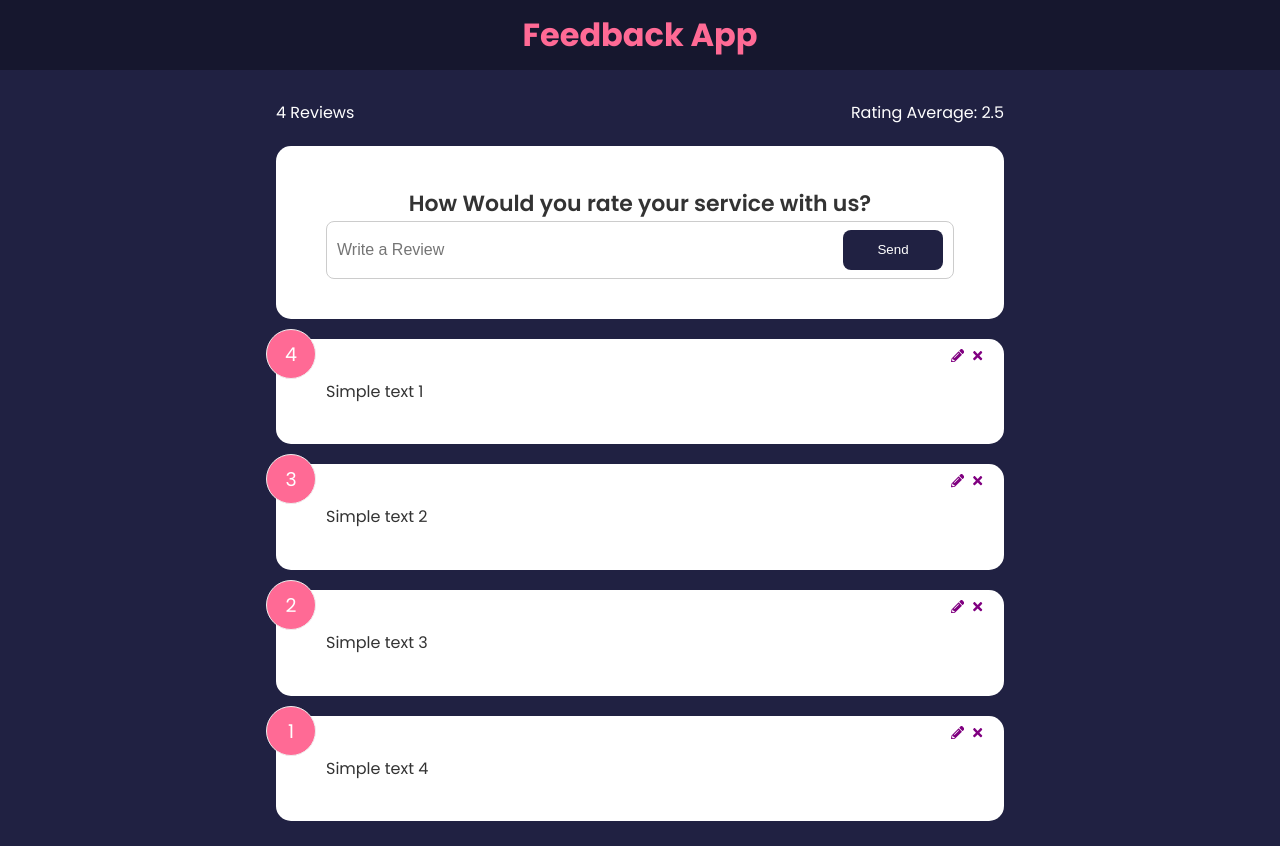
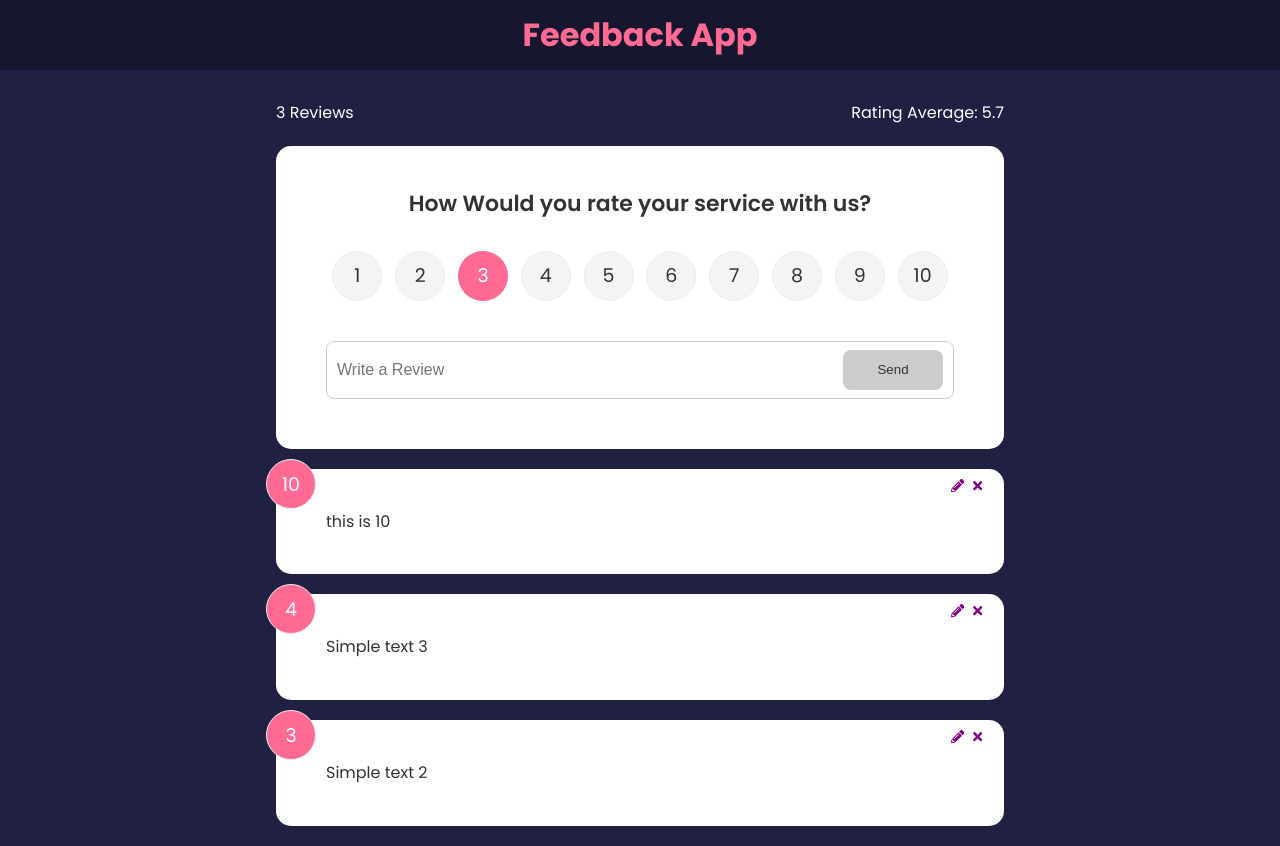
Before and after one commit to jules21/Feedback-app, a React (Create React App) app: page / in a window 1280 px wide. Built offline with nearby package versions, Linux system fonts and the light colour scheme; data requests are answered from the project's data file.

Commit message:
add rating

```diff
--- a/db.json
+++ b/db.json
@@ -1,10 +1,5 @@
 {
   "feedback": [
-    {
-      "id": "1",
-      "text": "Simple text 1",
-      "rating": 4
-    },
     {
       "id": "2",
       "text": "Simple text 2",
@@ -13,12 +8,12 @@
     {
       "id": "3",
       "text": "Simple text 3",
-      "rating": 2
+      "rating": 4
     },
     {
-      "id": "4",
-      "text": "Simple text 4",
-      "rating": 1
+      "text": "this is 10",
+      "rating": 10,
+      "id": "nLdmROl"
     }
   ]
 }
--- a/src/components/FeedbackForm.jsx
+++ b/src/components/FeedbackForm.jsx
@@ -1,15 +1,53 @@
-import React from 'react'
+import React, { useContext, useState } from 'react'
+import Button from './shared/Button';
 import Card from './shared/card'
+import FeedbackContext from '../contexts/FeedbackContext'
+import SelectRating from './SelectRating';
 
 function FeedbackForm() {
+
+    const {addFeedback} = useContext(FeedbackContext)
+    const [text,setText] = useState('');
+    const [message,setMessage] = useState('');
+    const [isDisabled, setIsDisabled] = useState(true);
+    const [rating, setRating] = useState(3);
+    const handleSubmit = (e) => {
+        e.preventDefault()
+        const newFeedback = {
+            text,
+            rating
+        }
+        addFeedback(newFeedback)
+        setText('')
+
+    }
+    const handleText = ({target : {value}}) => {
+       if(value ===' '){
+        setMessage('Please enter some text');
+        setIsDisabled(true);
+       }else if(value.trim().length < 10){
+        setMessage('Please enter at least 10 characters');
+        setIsDisabled(true);
+       }else{
+           setMessage('');
+           setIsDisabled(false);
+       }
+       setText(value);
+    }
+    const select = () => {
+        setRating()
+    }
   return (
       <Card>
-          <form >
+          <form onSubmit={handleSubmit}>
           <h2>How Would you rate your service with us?</h2>
+          {/* set rating and check selected */}
+          <SelectRating select={(rating) => setRating(rating)} selected={rating}/>
           <div className="input-group">
-              <input type="text" name="text" id="text" placeholder='Write a Review' />
-              <button type='submit' className='btn btn-primary'>Send</button>
+              <input type="text" name="text" id="text" onChange={handleText} placeholder='Write a Review' value={text} />
+              <Button type='submit' color="secondary" isDisabled={isDisabled}>Send</Button>
           </div>
+            <div className="message">{message}</div>
           </form>
       </Card>
   )
--- /dev/null
+++ b/src/components/SelectRating.jsx
@@ -0,0 +1,29 @@
+import React from 'react'
+
+function SelectRating({selected,select}) {
+
+
+    const handleChange = (e) => {
+        select(+e.currentTarget.value)
+    }
+
+    return (
+        <ul className='rating'>
+          {Array.from({ length: 10 }, (_, i) => (
+            <li key={`rating-${i + 1}`}>
+              <input
+                type='radio'
+                id={`num${i + 1}`}
+                name='rating'
+                value={i + 1}
+                checked= {selected === i+1}
+                onChange={handleChange}
+
+              />
+              <label htmlFor={`num${i + 1}`}>{i + 1}</label>
+            </li>
+          ))}
+        </ul>
+      )
+}
+export default SelectRating
--- /dev/null
+++ b/src/components/shared/Button.jsx
@@ -0,0 +1,16 @@
+import React from 'react'
+
+function Button({children, type, color, isDisabled}) {
+  return (
+      <button type={type} className={`btn btn-${color}`} disabled={isDisabled} >
+          {children}
+      </button>
+  )
+}
+Button.defaultProps = {
+    type: 'button',
+    color: 'primary',
+    isDisabled: false
+}
+
+export default Button
--- a/src/contexts/FeedbackContext.jsx
+++ b/src/contexts/FeedbackContext.jsx
@@ -13,7 +13,7 @@ export const FeedbackProvider = ({children}) => {
 
 
     const getFeedback = async () => {
-        const response =  await fetch('/feedback');
+        const response =  await fetch('/feedback?_sort=id&_order=desc');
         const feedback = await response.json();
         setFeedback(feedback);
     }
@@ -29,10 +29,26 @@ export const FeedbackProvider = ({children}) => {
             getFeedback();
         }
     }
+    const addFeedback = async (feedback) => {
+        const response = await fetch('/feedback', {
+            method: 'POST',
+            headers: {
+                'Content-Type': 'application/json'
+            },
+            body: JSON.stringify(feedback)
+        })
+        const AddedFeedback = await response.json()
+        toast('Feedback added successfully',{
+            position: "bottom-right",
+            hideProgressBar: true,
+        })
+        getFeedback();
+    }
 
     return <FeedbackContext.Provider value={{
         feedback,
-        deleteFeedback
+        deleteFeedback,
+        addFeedback
     }}>
         {children}
     </FeedbackContext.Provider>
```
